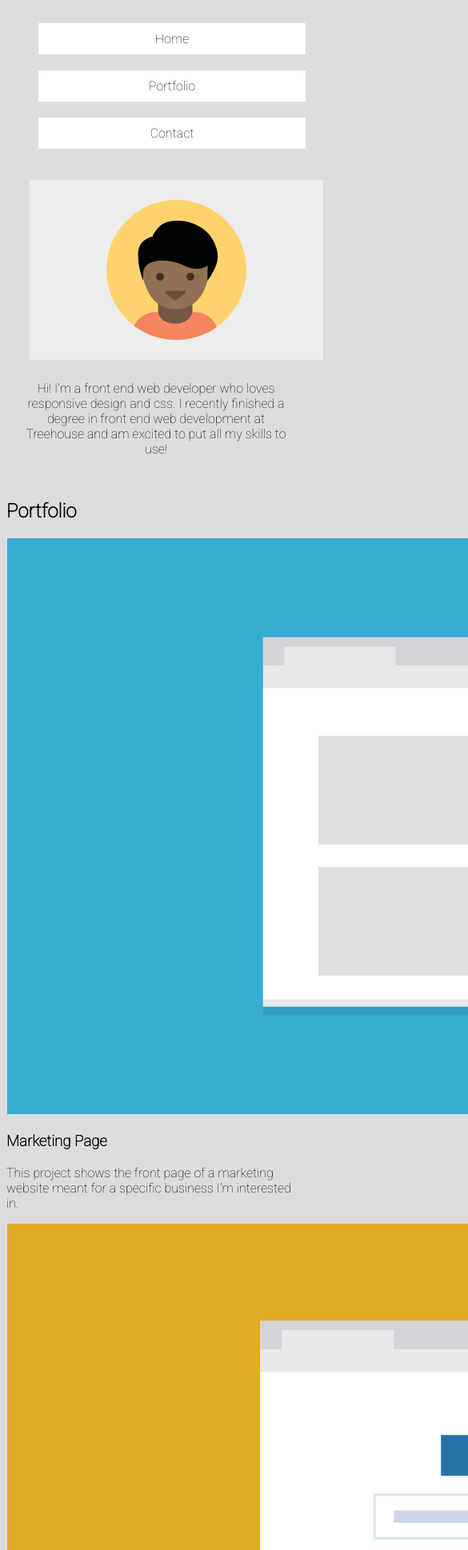
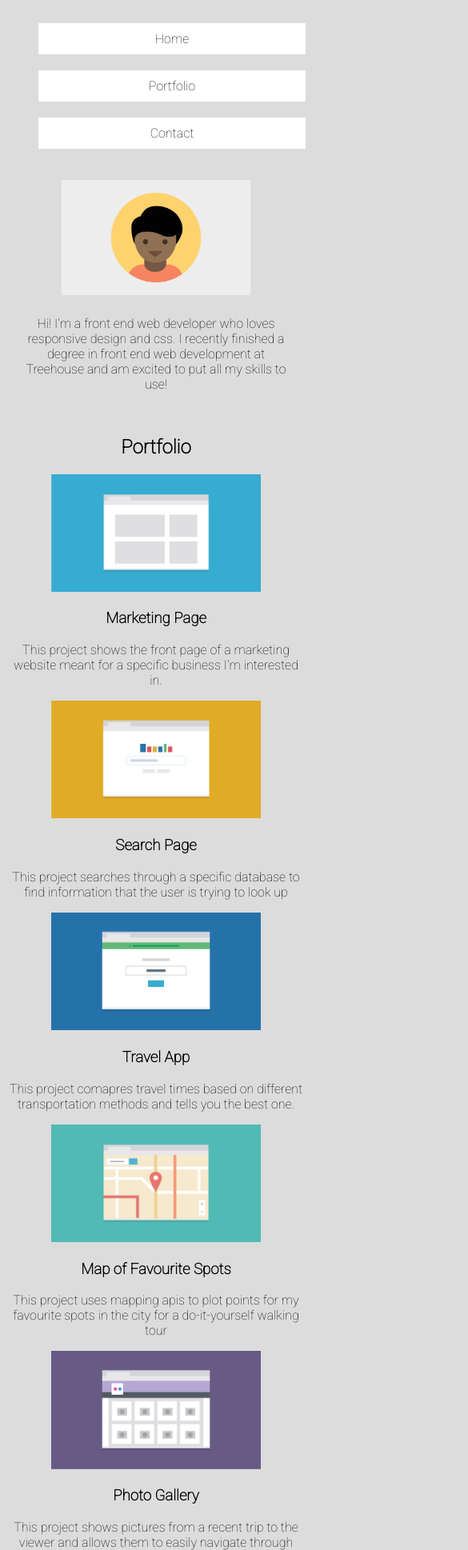
Before and after one commit to Hermeshasnowings/responsive-layout-site, a plain HTML site: page index.html in a window 390 px wide. Shown: the part 62-2000 px from the top of the page at 80% size, 585 px wide, since content can reach past the window. Drawn offline with Linux system fonts and the light colour scheme.

Commit message:
added more portfolios and amended media query to show correctly
nav still not centered

```diff
--- a/css/styles.css
+++ b/css/styles.css
@@ -42,6 +42,11 @@ ul {
     width: auto;
 }
 
+h2,
+h1 {
+    font-weight: bold;
+}
+
 @media only screen and (max-width: 500px) {
 
     header {
@@ -72,11 +77,16 @@ ul {
 
     }
 
-    .img1 {
+    .project1 {
         width: auto;
     }
 
-    .project1 {
-        width: auto;
+    img {
+        width: 70%;
+
+    }
+
+    .portfolio {
+        text-align: center;
     }
 }
--- a/index.html
+++ b/index.html
@@ -28,10 +28,10 @@
     </div>
 </div>
 
-<div class="Portfolio">
+<div class="portfolio">
 <h2>Portfolio</h2>
 <div class="project1">
-<img src="images/portfolio-1.png" alt="click here to view portfolio project 1" class="img1">
+<img src="images/portfolio-1.png" alt="click here to view portfolio project 1">
 <h3>Marketing Page</h3>
 <p>This project shows the front page of a marketing website meant for a specific business I'm interested in.</p>
 </div>
@@ -40,7 +40,35 @@
 <h3>Search Page</h3>
 <p>This project searches through a specific database to find information that the user is trying to look up</p>
 </div>
+<div>
 <img src="images/portfolio-3.png" alt="">
+<h3>Travel App</h3>
+<p>This project comapres travel times based on different transportation methods and tells you the best one.</p>
 </div>
+<div>
+<img src="images/portfolio-4.png" alt="">
+<h3>Map of Favourite Spots</h3>
+<p>This project uses mapping apis to plot points for my favourite spots in the city for a do-it-yourself walking tour</p>
+</div>
+<div>
+ <img src="images/portfolio-5.png" alt="">
+ <h3>Photo Gallery</h3>
+ <p>This project shows pictures from a recent trip to the viewer and allows them to easily navigate through photos</p>
+</div>
+<div>
+<img src="images/portfolio-6.png" alt="">
+<p>Someone can enter in the numbers they want, and press the big blue button and get the results</p>
+</div>
+<div class="contact">
+<h3>CONTACT</h3>
+<p>If you're interested in chatting or want more information about what I've been working on, I'd love to hear from you!</p>
+<p>Phone</p>
+<p>Email</p>
+</div>
+</div>
+<footer>
+    <h2>Student Name</h2>
+    <h2>BACK TO TOP</h2>
+</footer>
 </body>
 </html>
```
